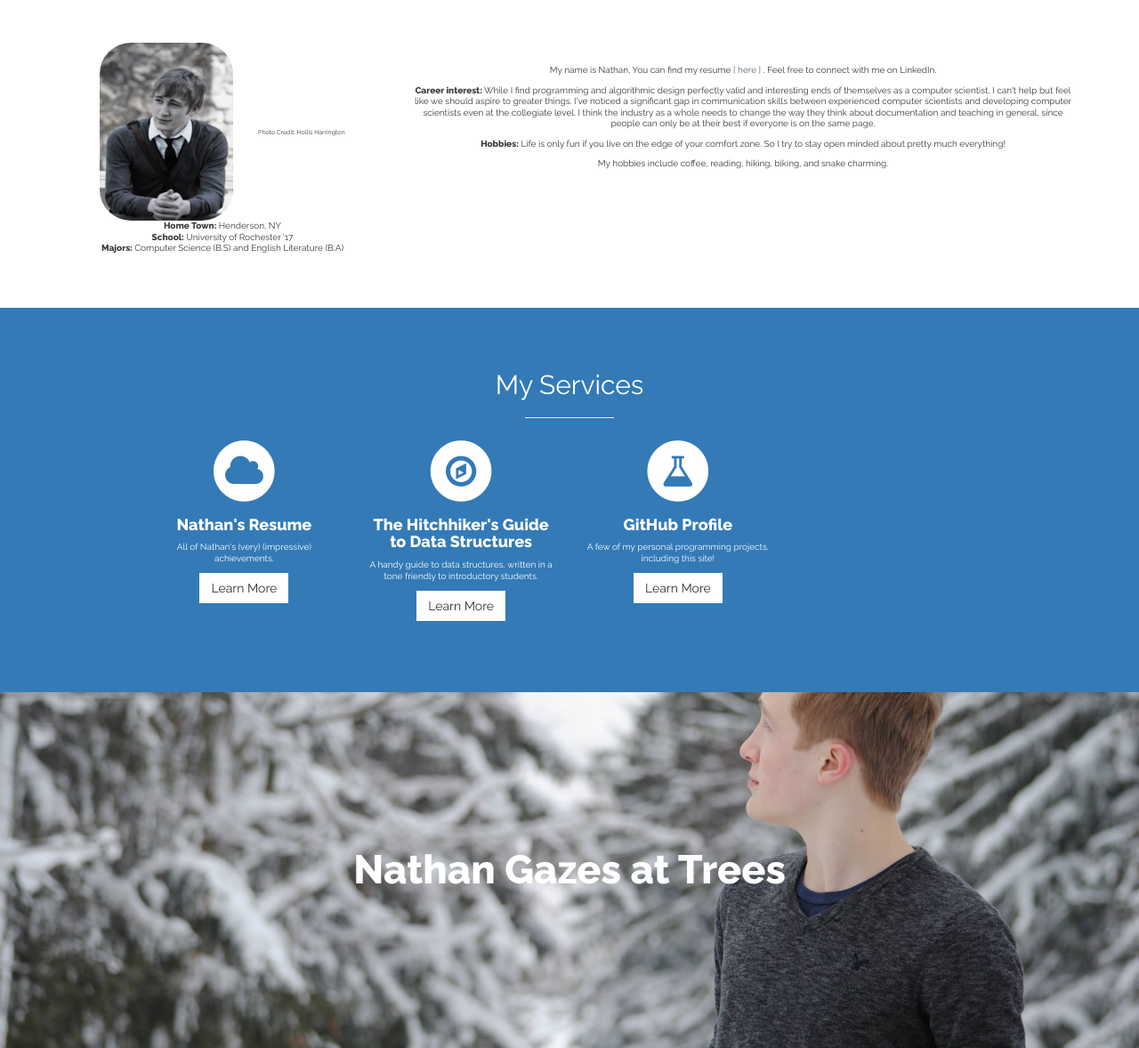
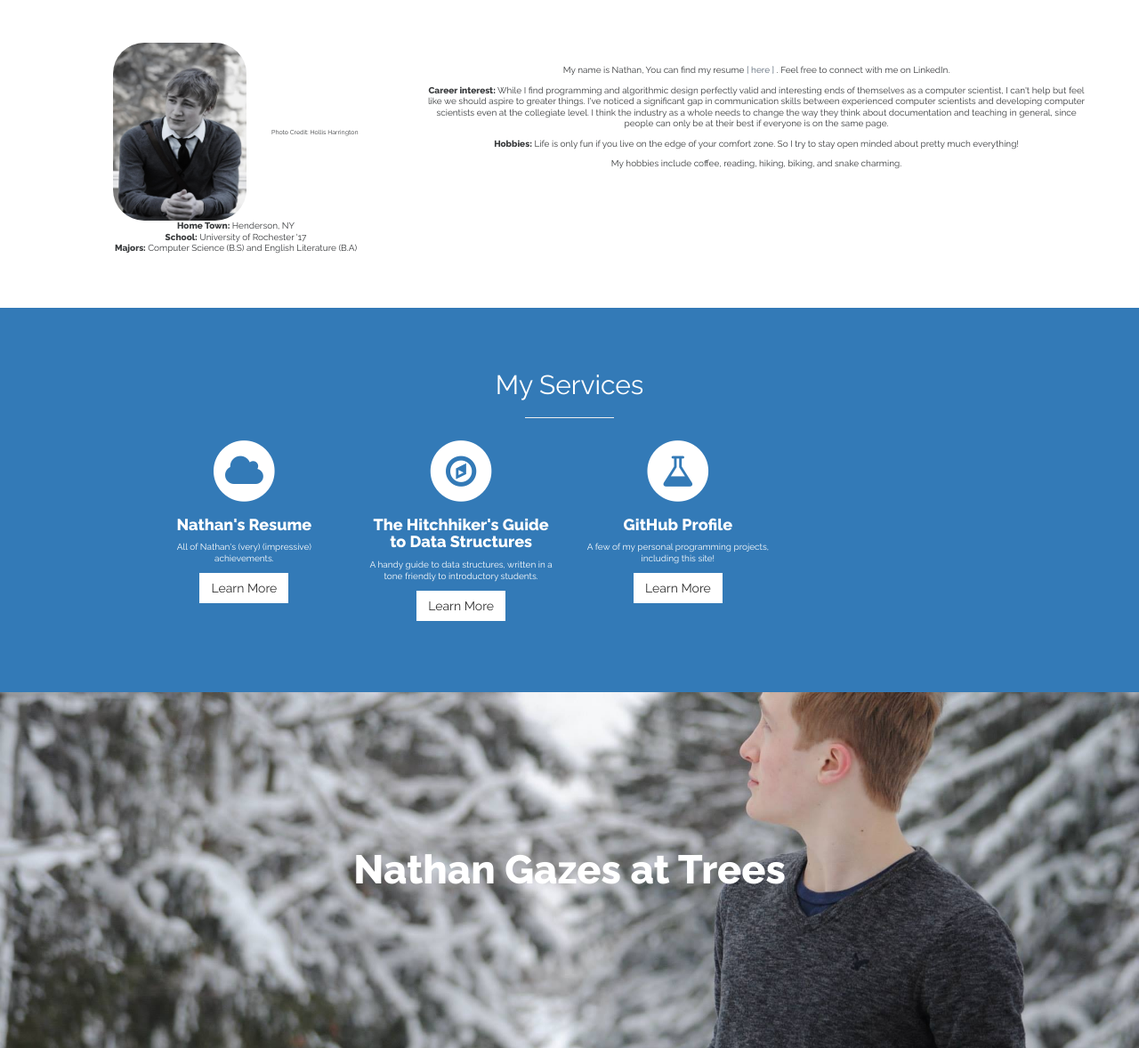
Before and after one commit to nathan-contino/nathan-contino.github.io, a Jekyll site: the page built from index.html, in a window 1280 px wide. Shown: the part 902-2080 px from the top of the page at 89% size. Built offline with Jekyll 4.4.1, drawn with Linux system fonts in a browser that asks for light colours; grey boxes are pictures that could not be loaded.

Commit message:
alignment fix
Former-commit-id: 05722297889080c9f539eb99b0ac8aaed932f9d4 [formerly 50d87c76fcaff748613329b5014a2364963f5978] [formerly b74f6ebe0690c9d579272558b6e89a86595e3243 [formerly fc68e095e1b3580f95a63f9dca0bc7a26434e83d]]
Former-commit-id: d5eab5202f5ab022101a9bd0fa0386408803364b [formerly 318a1fb1859991ab2205242a69a4fca8d772ad88]
Former-commit-id: d9af89f70a3406ef663e16a918700484e74e74d0

```diff
--- a/_includes/about.html
+++ b/_includes/about.html
@@ -1,5 +1,7 @@
 <section id="about" class="about">
   <div class="container">
+  <div class="background-white">
+      <div id="profile" class="container">
     <div class="row">
       <div class="col-md-4" >
     <img src="{{ site.baseurl }}img/me.jpg" alt="me" style="border-radius: 35px;" width="150" height="200"></img>
@@ -33,5 +35,7 @@
     </div>
     <!-- /.row -->
   </div>
+  </div>
+  </div>
   <!-- /.container -->
 </section>
```
